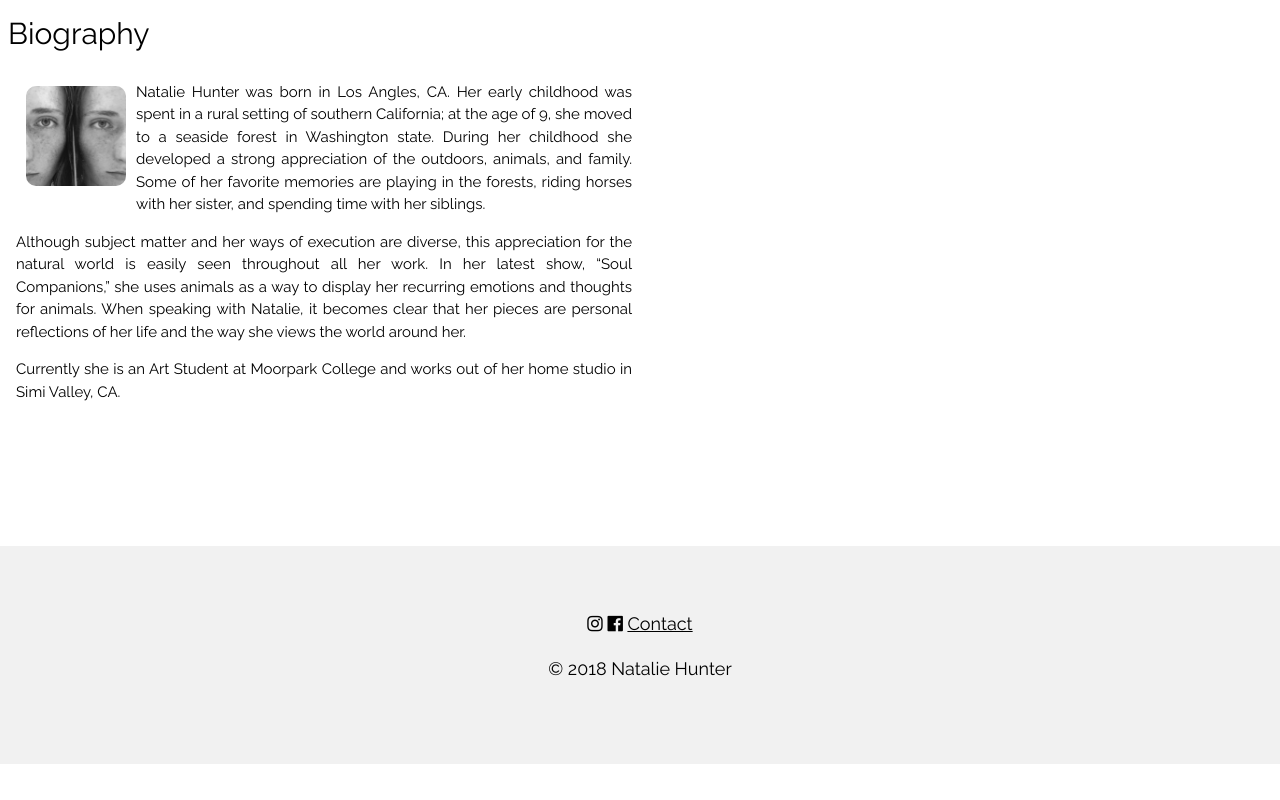
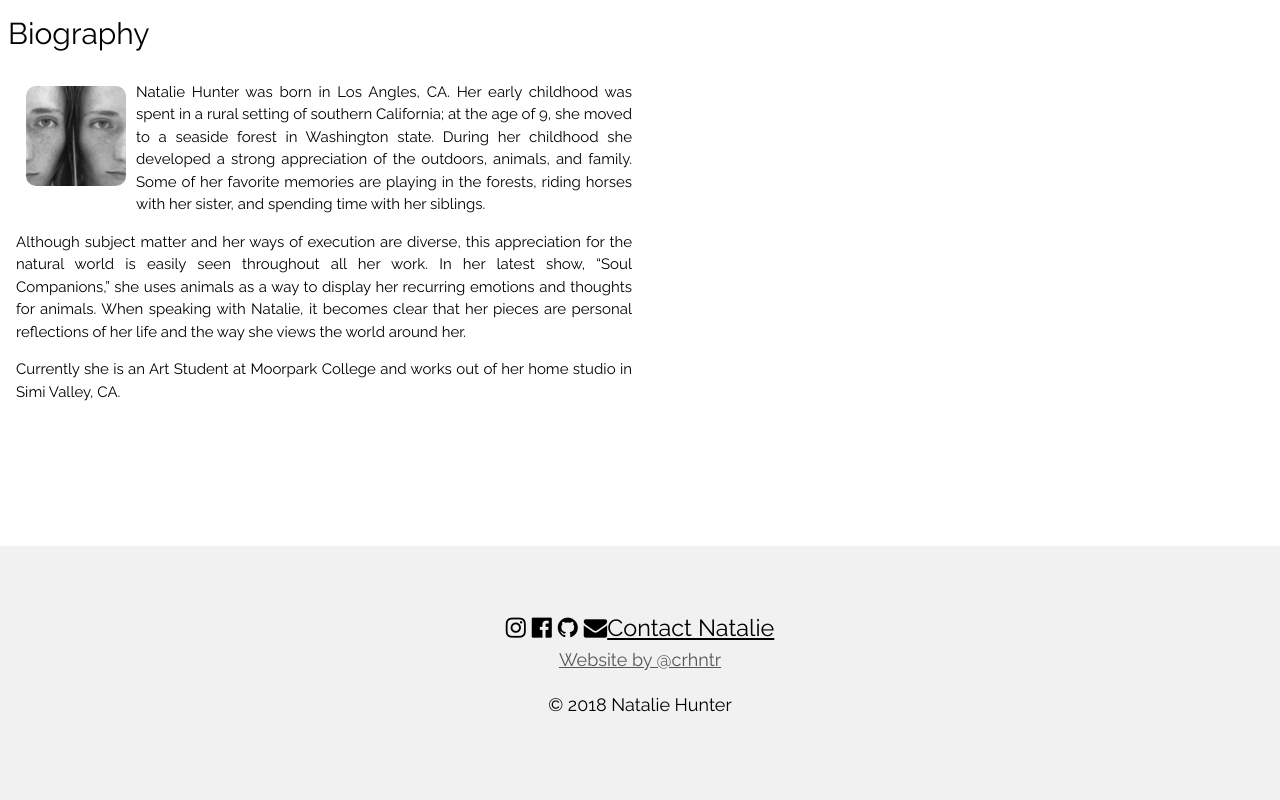
Before and after one commit to nnhntr/nataliehunterart.com, a plain HTML site: page index.html in a window 1280 px wide. Shown: the part 2924-3724 px from the top of the page. Before the commit the page ends 3688 px from the top, so only its background shows below. Drawn offline with Linux system fonts and the light colour scheme.

Commit message:
Refactored Footer
Added link to @crhntr

```diff
--- a/index.html
+++ b/index.html
@@ -65,13 +65,22 @@ h1 {letter-spacing: 6px}
 
 <!-- Footer -->
 <footer class="w3-container w3-padding-64 w3-light-grey w3-center w3-large">
+  <div style="font-size:1.3em;">
     <a style="text-decoration: none;" href="https://www.instagram.com/freckleslikestarsart/" target="_blank">
       <i class="fa fa-instagram w3-hover-opacity"></i>
     </a>
     <a style="text-decoration: none;" href="https://www.facebook.com/Natalie-Hunter-161236817882389/" target="_blank">
       <i class="fa fa-facebook-official w3-hover-opacity"></i>
     </a>
-  <a href="mailto:nataliehartist@gmail.com" target="_top">Contact</a>
+    <a style="text-decoration: none;" href="https://github.com/nnhntr" target="_blank">
+      <i class="fa fa-github w3-hover-opacity"></i>
+    </a>
+    <a href="mailto:nataliehartist@gmail.com" target="_top"><i class="fa fa-envelope w3-hover-opacity"></i>Contact Natalie</a>
+  </div>
+  <div>
+    <a href="http://crhntr.com" style="color:#555" target="_top">Website by @crhntr</a>
+  </div>
+
   <p>© 2018 Natalie Hunter</p>
 
   <!-- <i class="fa fa-snapchat w3-hover-opacity"></i> -->
```
Lines whose indentation alone changed are shown as unchanged.
